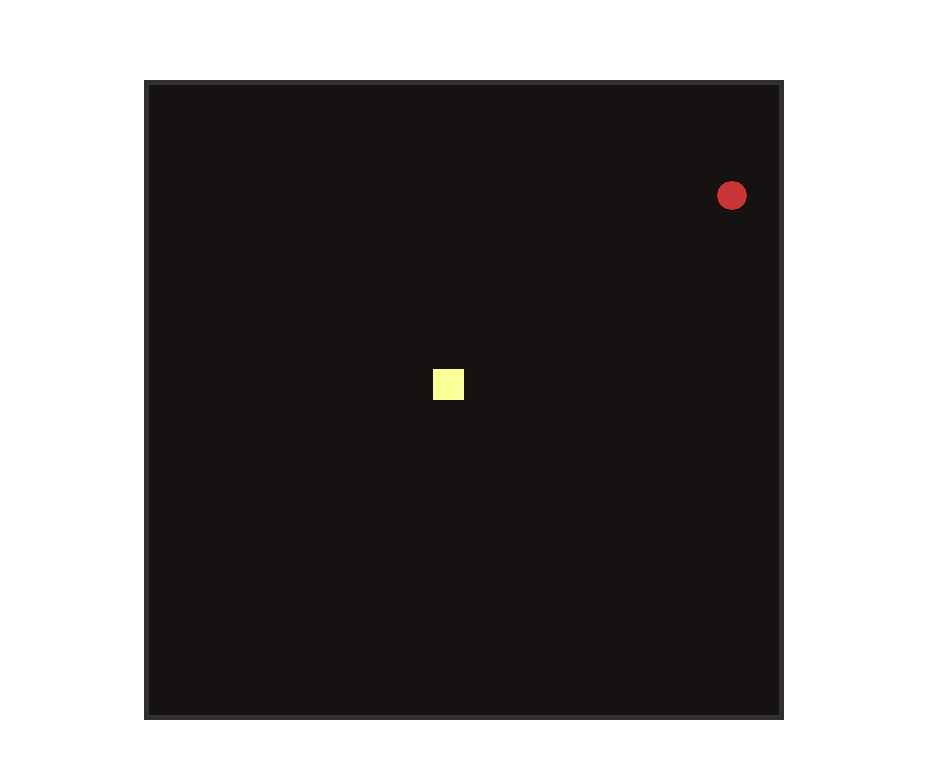
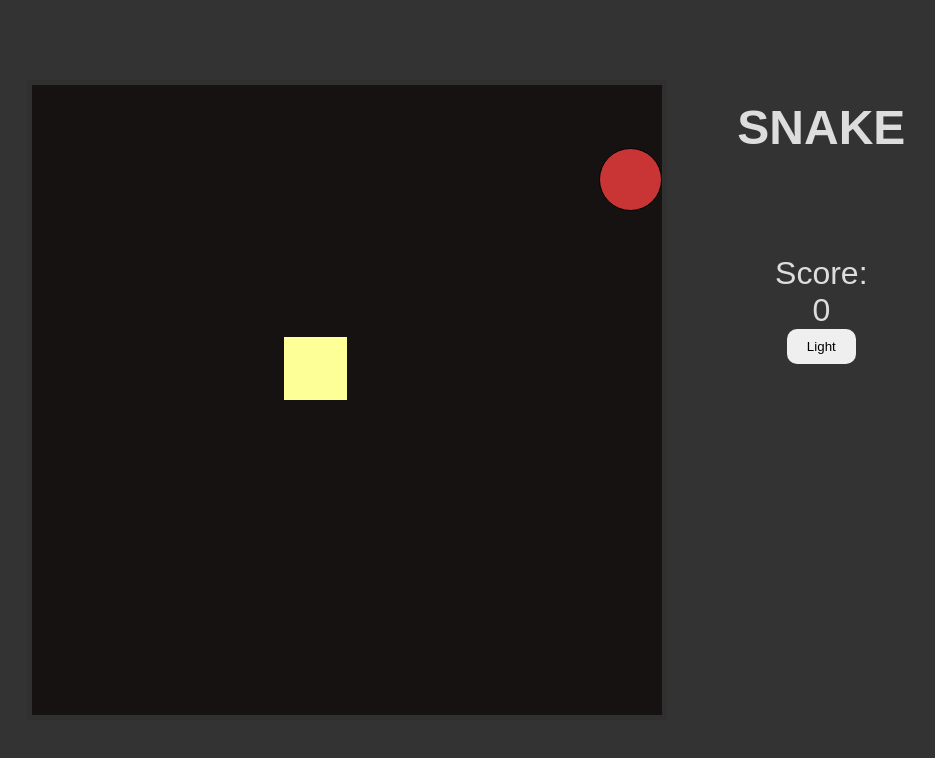
Before and after one commit to hoanghai31299/Snake-Game, a plain HTML site: page index.html in a window 1280 px wide. Shown: the whole page, without its empty margins (176-1111 px from the left). Drawn offline with Linux system fonts and the light colour scheme.

Commit message:
score display

```diff
--- a/config.js
+++ b/config.js
@@ -1,4 +1,20 @@
-const SNAKE_SPEED = 5;
-const GAME_BOARD_SIZE = 20;
-const SEGMENT_EACH_FOOD = 1;
-export { SNAKE_SPEED, GAME_BOARD_SIZE, SEGMENT_EACH_FOOD };
+let SNAKE_SPEED = 7;
+let GAME_BOARD_SIZE = 10;
+let SEGMENT_EACH_FOOD = 1;
+
+const getSnakeSpeed = () => SNAKE_SPEED;
+const getGameBoardSize = () => GAME_BOARD_SIZE;
+const getSegmentEachFood = () => SEGMENT_EACH_FOOD;
+
+const setSnakeSpeed = (num) => (SNAKE_SPEED = num);
+const setGameBoardSize = (num) => (GAME_BOARD_SIZE = num);
+const setSegmentEachFood = (num) => (SEGMENT_EACH_FOOD = num);
+
+export {
+  getSnakeSpeed,
+  setSnakeSpeed,
+  getGameBoardSize,
+  getSegmentEachFood,
+  setGameBoardSize,
+  setSegmentEachFood,
+};
--- a/direction.js
+++ b/direction.js
@@ -1,5 +1,4 @@
 let direction = { x: 0, y: 0 };
-let lastDirection;
 window.addEventListener("keydown", (e) => {
   switch (e.key) {
     case "ArrowUp":
--- a/food.js
+++ b/food.js
@@ -1,5 +1,5 @@
 import { onSnake, snakeGrowUp } from "./snake.js";
-import { GAME_BOARD_SIZE, SEGMENT_EACH_FOOD } from "./config.js";
+import { getGameBoardSize, getSegmentEachFood } from "./config.js";
 
 let food = getRandomPosition();
 function getRandomPosition() {
@@ -7,17 +7,20 @@ function getRandomPosition() {
 
   //loop check if food on snake body
   while (newPos == null || onSnake(newPos)) {
-    let x = Math.floor(Math.random() * GAME_BOARD_SIZE) + 1;
-    let y = Math.floor(Math.random() * GAME_BOARD_SIZE) + 1;
+    let x = Math.floor(Math.random() * getGameBoardSize()) + 1;
+    let y = Math.floor(Math.random() * getGameBoardSize()) + 1;
     newPos = { x, y };
   }
   return newPos;
 }
-
+let diem = 1;
+const score = document.querySelector(".score");
 const update = () => {
   if (onSnake(food)) {
+    diem++;
+    score.innerHTML = diem * 100;
     food = getRandomPosition();
-    snakeGrowUp(SEGMENT_EACH_FOOD);
+    snakeGrowUp(getSegmentEachFood());
   }
 };
 
@@ -28,5 +31,8 @@ const draw = (board) => {
   foodElement.style.gridColumnStart = food.x;
   board.appendChild(foodElement);
 };
-
-export { draw, update };
+const reset = () => {
+  diem = 0;
+  score.innerHTML = diem * 100;
+};
+export { draw, update, reset };
--- a/game.js
+++ b/game.js
@@ -4,11 +4,27 @@ import {
   reset as resetSnake,
   checkWin,
 } from "./snake.js";
-import { draw as drawFood, update as updateFood } from "./food.js";
-import { SNAKE_SPEED, GAME_BOARD_SIZE } from "./config.js";
+import {
+  draw as drawFood,
+  update as updateFood,
+  reset as resetScore,
+} from "./food.js";
+import {
+  getSnakeSpeed,
+  getGameBoardSize,
+  setSegmentEachFood,
+  setGameBoardSize,
+  setSnakeSpeed,
+} from "./config.js";
+let GAME_BOARD_SIZE = getGameBoardSize();
+let SNAKE_SPEED = getSnakeSpeed();
 
 const gameBoard = document.querySelector(".game");
-
+const btnMode = document.querySelector(".mode");
+const container = document.querySelector(".container");
+btnMode.addEventListener("click", () => {
+  container.classList.toggle("invert");
+});
 gameBoard.style.gridTemplateRows = `repeat(${GAME_BOARD_SIZE},1fr)`;
 gameBoard.style.gridTemplateColumns = `repeat(${GAME_BOARD_SIZE},1fr)`;
 let lastRenderTime = 0;
@@ -43,4 +59,5 @@ const draw = () => {
 };
 const reset = () => {
   resetSnake();
+  resetScore();
 };
--- a/index.html
+++ b/index.html
@@ -9,8 +9,16 @@
 </head>
 
 <body>
-    <div class="game"></div>
-    <!-- <div class="control"></div> -->
+    <div class="container">
+        <div class="game"></div>
+        <div class="control">
+            <h1>SNAKE</h1>
+            <span>Score:</span>
+            <span class="score">0</span>
+            <button class="mode">Light</button>
+        </div>
+    </div>
+
 </body>
 <script type="module" src="./game.js"></script>
 
--- a/snake.js
+++ b/snake.js
@@ -1,5 +1,6 @@
 import { getDirection, resetDirection } from "./direction.js";
-import { GAME_BOARD_SIZE } from "./config.js";
+import { getGameBoardSize } from "./config.js";
+const GAME_BOARD_SIZE = getGameBoardSize();
 let snake = [
   {
     x: Math.round(GAME_BOARD_SIZE / 2),
@@ -24,9 +25,9 @@ const update = () => {
 const outOfGameBoard = (pos) => {
   return (
     pos.x <= 0 ||
-    pos.x > GAME_BOARD_SIZE ||
+    pos.x >= GAME_BOARD_SIZE + 1 ||
     pos.y <= 0 ||
-    pos.y > GAME_BOARD_SIZE
+    pos.y >= GAME_BOARD_SIZE + 1
   );
 };
 const checkWin = () => {
@@ -64,4 +65,7 @@ const snakeGrowUp = (long) => {
     snake = [...snake, { ...snake[snake.length - 1] }];
   }
 };
+const getSnakeLength = () => {
+  return snake.length;
+};
 export { draw, update, onSnake, snakeGrowUp, reset, checkWin };
--- a/style.css
+++ b/style.css
@@ -9,14 +9,21 @@
     padding: 0;
     margin: 0;
     box-sizing: border-box;
+    font-family: sans-serif;
 }
 
-body {
+.container {
     min-width: 100vw;
     min-height: 100vh;
     display: flex;
-    justify-content: center;
+    padding: 0 10%;
+    justify-content: space-evenly;
     align-items: center;
+    background-color: #333;
+}
+
+.container.invert {
+    filter: invert(1);
 }
 
 .game {
@@ -28,7 +35,30 @@ body {
 }
 
 .control {
+    height: 80vmin;
     width: 20vmin;
+    padding: 20px;
+    display: flex;
+    flex-direction: column;
+    align-items: center;
+    justify-content: flex-start;
+    color: #ddd;
+}
+
+.control>h1 {
+    font-size: 3rem;
+    margin-bottom: 100px;
+}
+
+.control>span {
+    font-size: 2rem;
+}
+
+.mode {
+    border: none;
+    padding: 10px 20px;
+    outline: none;
+    border-radius: 10px;
 }
 
 .body.head {
```
